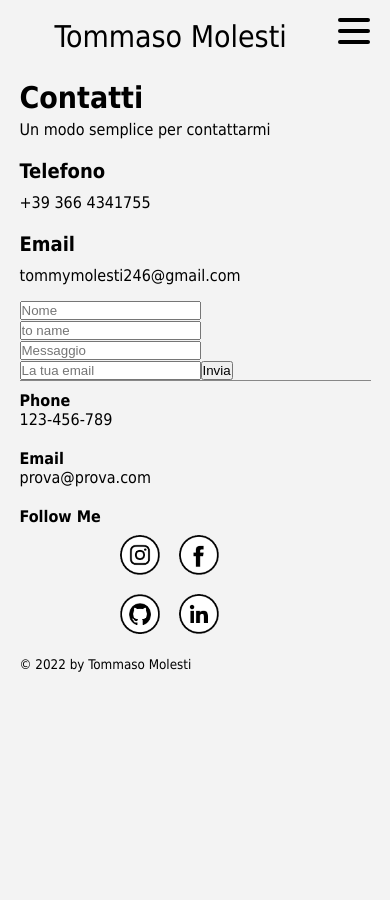
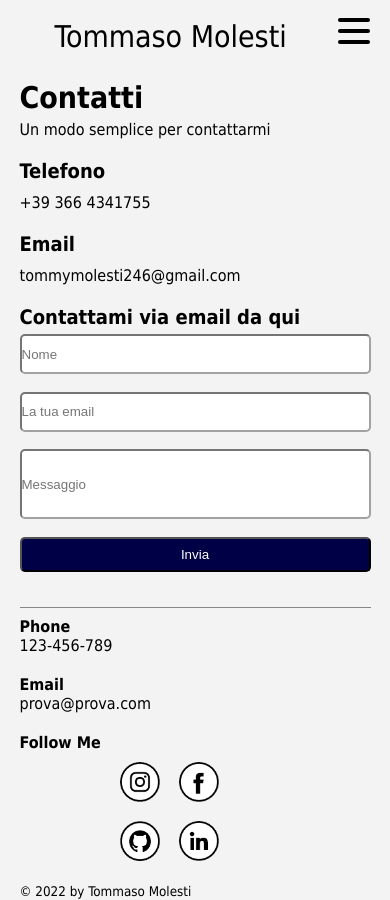
Before and after one commit to TommasoMolesti/tommasomolesti, a React (Create React App) app: page /contact in a window 390 px wide. Before the commit the page ends 844 px from the top, so only its background shows below. Built offline with nearby package versions, Linux system fonts and the light colour scheme.

Commit message:
ultimato form e alert

```diff
--- a/package.json
+++ b/package.json
@@ -9,6 +9,7 @@
     "emailjs-com": "^3.2.0",
     "react": "^17.0.2",
     "react-dom": "^17.0.2",
+    "react-modal": "^3.14.4",
     "react-router-dom": "^6.2.1",
     "react-scripts": "4.0.3",
     "styled-components": "^5.3.3",
--- a/src/components/Contact.js
+++ b/src/components/Contact.js
@@ -6,10 +6,10 @@ import { send } from 'emailjs-com';
 import { useState } from 'react';
 
 
+
 function Contact(){
     const [toSend, setToSend] = useState({
         from_name: '',
-        to_name: '',
         message: '',
         reply_to: '',
       });
@@ -26,10 +26,12 @@ function Contact(){
           "user_xvca7As9yGUC6b2y4vJou"
         )
           .then((response) => {
-            console.log('SUCCESS!', response.status, response.text);
+            //console.log('SUCCESS!', response.status, response.text);
+            alert("Messaggio inviato correttamente")
           })
           .catch((err) => {
-            console.log('FAILED...', err);
+            //console.log('FAILED...', err);
+            alert("Errore nell'invio del messaggio")
           });
         }
     return(
@@ -41,7 +43,7 @@ function Contact(){
         <div className='testoContatti'>+39 366 4341755</div>
         <div className='subTitleContatti'>Email</div>
         <div className='testoContatti'>tommymolesti246@gmail.com</div>
-
+        <div className='subTitleContatti'>Contattami via email da qui</div>
         <form onSubmit={onSubmit}>
             <input
                 type='text'
@@ -49,13 +51,17 @@ function Contact(){
                 placeholder='Nome'
                 value={toSend.from_name}
                 onChange={handleChange}
+                className='inputForm'
+                required
             />
             <input
                 type='text'
-                name='to_name'
-                placeholder='to name'
-                value={toSend.to_name}
+                name='reply_to'
+                placeholder='La tua email'
+                value={toSend.reply_to}
                 onChange={handleChange}
+                className='inputForm'
+                required
             />
             <input
                 type='text'
@@ -63,17 +69,13 @@ function Contact(){
                 placeholder='Messaggio'
                 value={toSend.message}
                 onChange={handleChange}
+                className='inputFormMessage'
+                required
             />
-            <input
-                type='text'
-                name='reply_to'
-                placeholder='La tua email'
-                value={toSend.reply_to}
-                onChange={handleChange}
-            />
-            <button type='submit'>Invia</button>
-            </form>
-
+            <button className="buttonForm" type='submit'>Invia</button>
+          </form>
+          <div>
+    </div>
         <Footer />
       </div>
     )
--- a/src/index.css
+++ b/src/index.css
@@ -90,6 +90,28 @@
     font-size: 20px;
     padding:5px 5px 5px 0;
   }
+  .inputForm{
+    width: 100%;
+    margin-bottom: 5%;
+    height: 40px;
+    border-color: rgba(0, 0, 0, 0.541);
+    border-radius: 5px;
+  }
+  .inputFormMessage{
+    width: 100%;
+    margin-bottom: 5%;
+    height: 70px;
+    border-color: rgba(0, 0, 0, 0.541);
+    border-radius: 5px;
+  }
+  .buttonForm{
+    width: 100%;
+    height: 35px;
+    margin-bottom: 10%;
+    background-color: rgb(0, 0, 70);
+    border-radius: 5px;
+    color: white;
+  }
 }
 @media(max-width: 1200px) {
 
```
Also changed, not shown: 1 other file (tests, documents, lock files or other folders).
